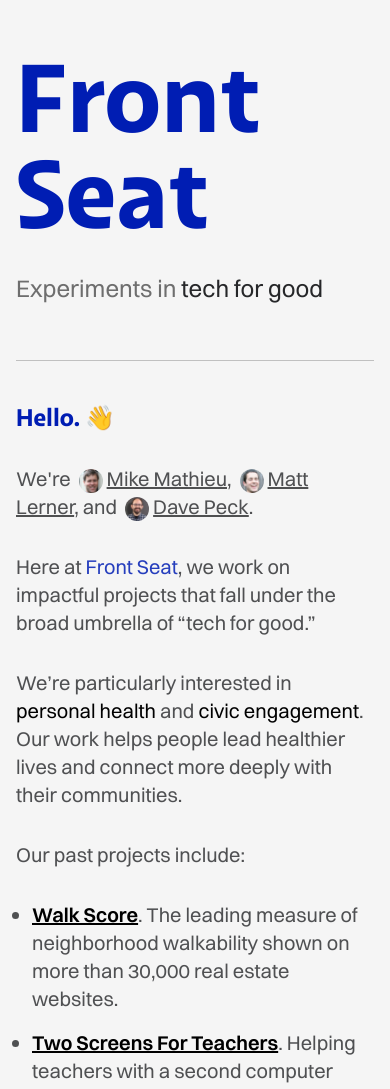
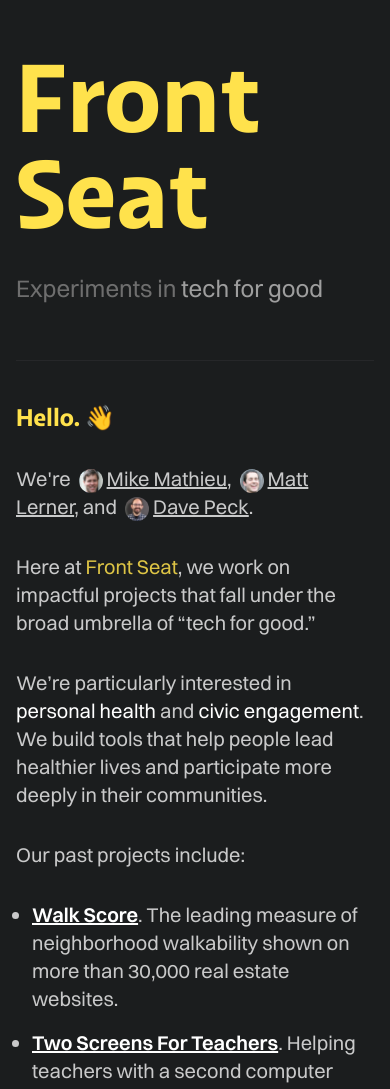
Before and after one commit to front-seat/frontseat.org, an Astro site: page / in a window 390 px wide. Shown: the top 1089 px of the page. Built offline with nearby package versions, Linux system fonts and the light colour scheme; Astro itself is replaced by a stand-in of ours.

Commit message:
Revert "Let's try this"
This reverts commit d82d98abcfdf6d6de1980b85fb4b460bdee48bbe.

```diff
--- a/src/pages/index.astro
+++ b/src/pages/index.astro
@@ -2,35 +2,27 @@
 import Page from "../layouts/Page.astro";
 ---
 
-<Page
-  class="m-0 p-0 bg-almost text-dark dark:bg-dark dark:text-almost font-switzer leading-normal"
->
+<Page class="m-0 p-0 bg-darkest text-almost font-switzer leading-normal">
   <div class="mx-4 md:mx-auto md:max-w-[700px]">
     <div class="pt-12 pb-6 md:pt-24 md:pb-12 max-w-[500px]">
-      <h1
-        class="font-plein font-bold text-8xl md:text-9xl text-moon dark:text-sun"
-      >
+      <h1 class="font-plein font-bold text-8xl md:text-9xl text-sun">
         Front<br />Seat
       </h1>
-      <h2 class="py-8 text-2xl md:text-4xl text-medium dark:text-medium">
-        Experiments in <span class="text-dark dark:text-light-medium"
-          >tech for good</span
-        >
+      <h2 class="py-8 text-2xl md:text-4xl text-medium">
+        Experiments in <span class="text-light-medium">tech for good</span>
       </h2>
     </div>
     <div
-      class="pt-10 pb-24 md:pt-20 md:pb-48 text-xl md:text-2xl text-dark/80 dark:text-almost/80 font-switzer space-y-8 border-t border-t-dark-almost dark:border-t-dark"
+      class="pt-10 pb-24 md:pt-20 md:pb-48 text-xl md:text-2xl text-almost/80 font-switzer space-y-8 border-t border-t-dark"
     >
-      <p
-        class="font-plein font-bold text-moon dark:text-sun text-2xl md:text-3xl"
-      >
-        Hello. <span>👋</span>
+      <p class="font-plein font-bold text-sun text-2xl md:text-3xl">
+        Hello. 👋
       </p>
       <p>
         We're <a
           href="https://www.linkedin.com/in/mikemathieu"
           target="_blank"
-          class="underline hover:text-moon dark:hover:text-sun transition-colors duration-200"
+          class="underline hover:text-sun transition-colors duration-200"
           ><img
             class="w-6 h-6 rounded-full inline mx-1 align-middle"
             src="/images/mike-mathieu-icon.jpeg"
@@ -40,7 +32,7 @@
         >, <a
           href="https://www.linkedin.com/in/mrlerner"
           target="_blank"
-          class="underline hover:text-moon dark:hover:text-sun transition-colors duration-200"
+          class="underline hover:text-sun transition-colors duration-200"
           ><img
             class="w-6 h-6 rounded-full inline mx-1 align-middle"
             src="/images/matt-lerner-icon.jpeg"
@@ -50,7 +42,7 @@
         >, and <a
           href="https://davepeck.org/about/"
           target="_blank"
-          class="underline hover:text-moon dark:hover:text-sun transition-colors duration-200"
+          class="underline hover:text-sun transition-colors duration-200"
           ><img
             class="w-6 h-6 rounded-full inline mx-1 align-middle"
             src="/images/dave-peck-icon.jpeg"
@@ -60,47 +52,47 @@
         >.
       </p>
       <p>
-        Here at <span class="text-moon/85 dark:text-sun/85">Front Seat</span>,
-        we work on impactful projects that fall under the broad umbrella of
-        “tech for good.”
+        Here at <span class="text-sun/85">Front Seat</span>, we work on
+        impactful projects that fall under the broad umbrella of “tech for
+        good.”
       </p>
       <p>
-        We’re particularly interested in <span
-          class="text-black dark:text-white">personal health</span
-        > and <span class="text-black dark:text-white">civic engagement</span>.
-        Our work helps people lead healthier lives and connect more deeply with
+        We’re particularly interested in <span class="text-white"
+          >personal health</span
+        > and <span class="text-white">civic engagement</span>. We build tools
+        that help people lead healthier lives and participate more deeply in
         their communities.
       </p>
       <p>Our past projects include:</p>
       <ul class="list-disc mx-4 md:mx-8 space-y-4">
         <li>
-          <span class="text-black dark:text-white font-semibold"
+          <span class="text-white font-semibold"
             ><a
               href="https://www.walkscore.com"
               target="_blank"
-              class="underline hover:text-moon dark:hover:text-sun transition-colors duration-200"
+              class="underline hover:text-sun transition-colors duration-200"
               >Walk Score</a
             ></span
           >. The leading measure of neighborhood walkability shown on more than
           30,000 real estate websites.
         </li>
         <li>
-          <span class="text-black dark:text-white font-semibold"
+          <span class="text-white font-semibold"
             ><a
               href="https://www.twoscreensforteachers.org"
               target="_blank"
-              class="underline hover:text-moon dark:hover:text-sun transition-colors duration-200"
+              class="underline hover:text-sun transition-colors duration-200"
               >Two Screens For Teachers</a
             ></span
           >. Helping teachers with a second computer monitor during COVID so
           they can see their students on one screen and lesson plans on another.
         </li>
         <li>
-          <span class="text-black dark:text-white font-semibold"
+          <span class="text-white font-semibold"
             ><a
               href="https://davesredistricting.org/"
               target="_blank"
-              class="underline hover:text-moon dark:hover:text-sun transition-colors duration-200"
+              class="underline hover:text-sun transition-colors duration-200"
               >Dave’s Redistricting</a
             ></span
           >. Empowering citizens to advocate for fair and transparent
--- a/tailwind.config.mjs
+++ b/tailwind.config.mjs
@@ -12,8 +12,7 @@
         medium: "#6E6E6E",
         "light-medium": "#9E9E9E",
         sun: "#FFE24C",
-        moon: "#001db3", // inverted sun
-        "dark-almost": "#C0C0C0",
+        "light-sun": "#FFEDB3",
         almost: "#F5F5F5",
       },
       fontFamily: {
```
